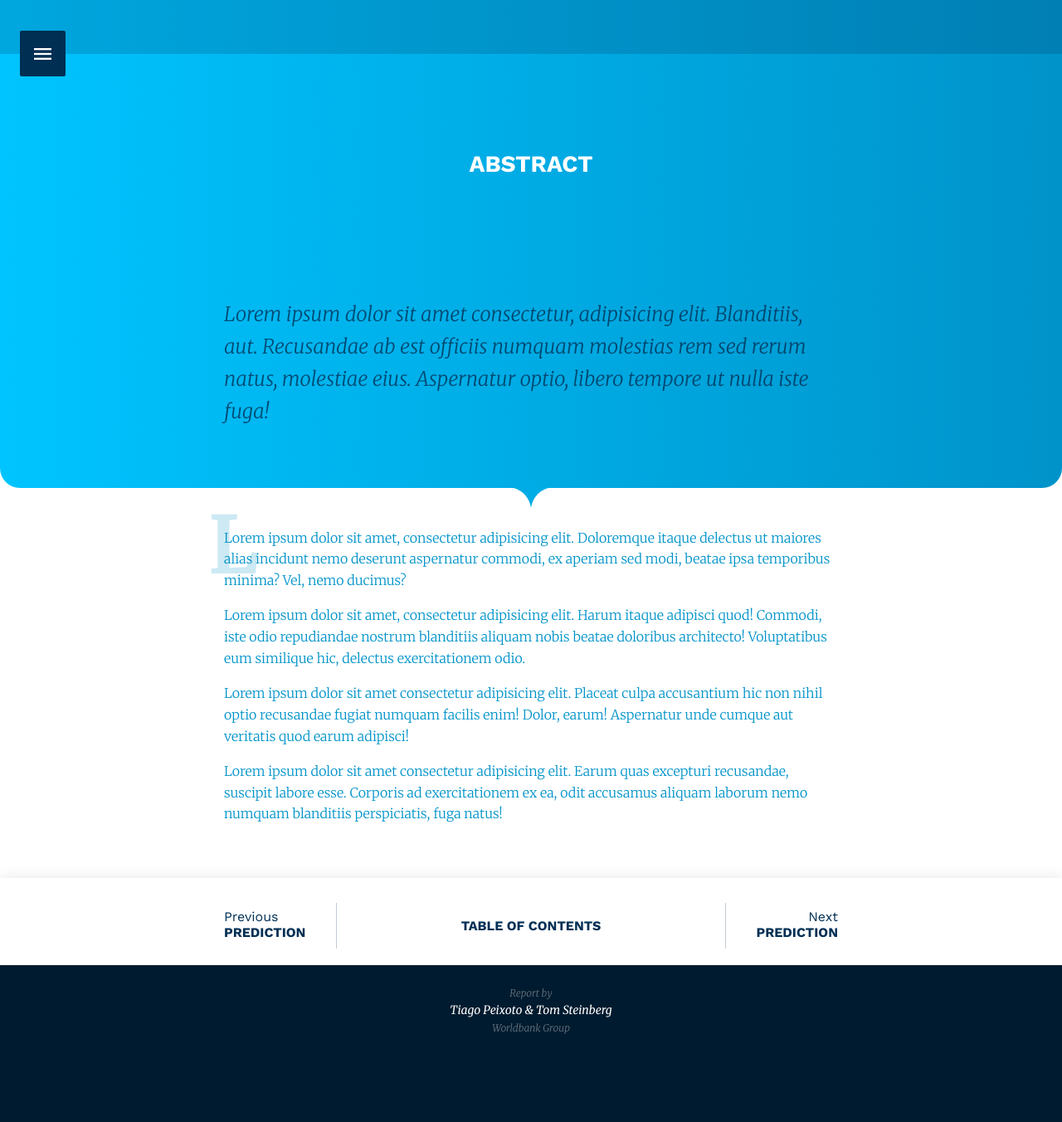
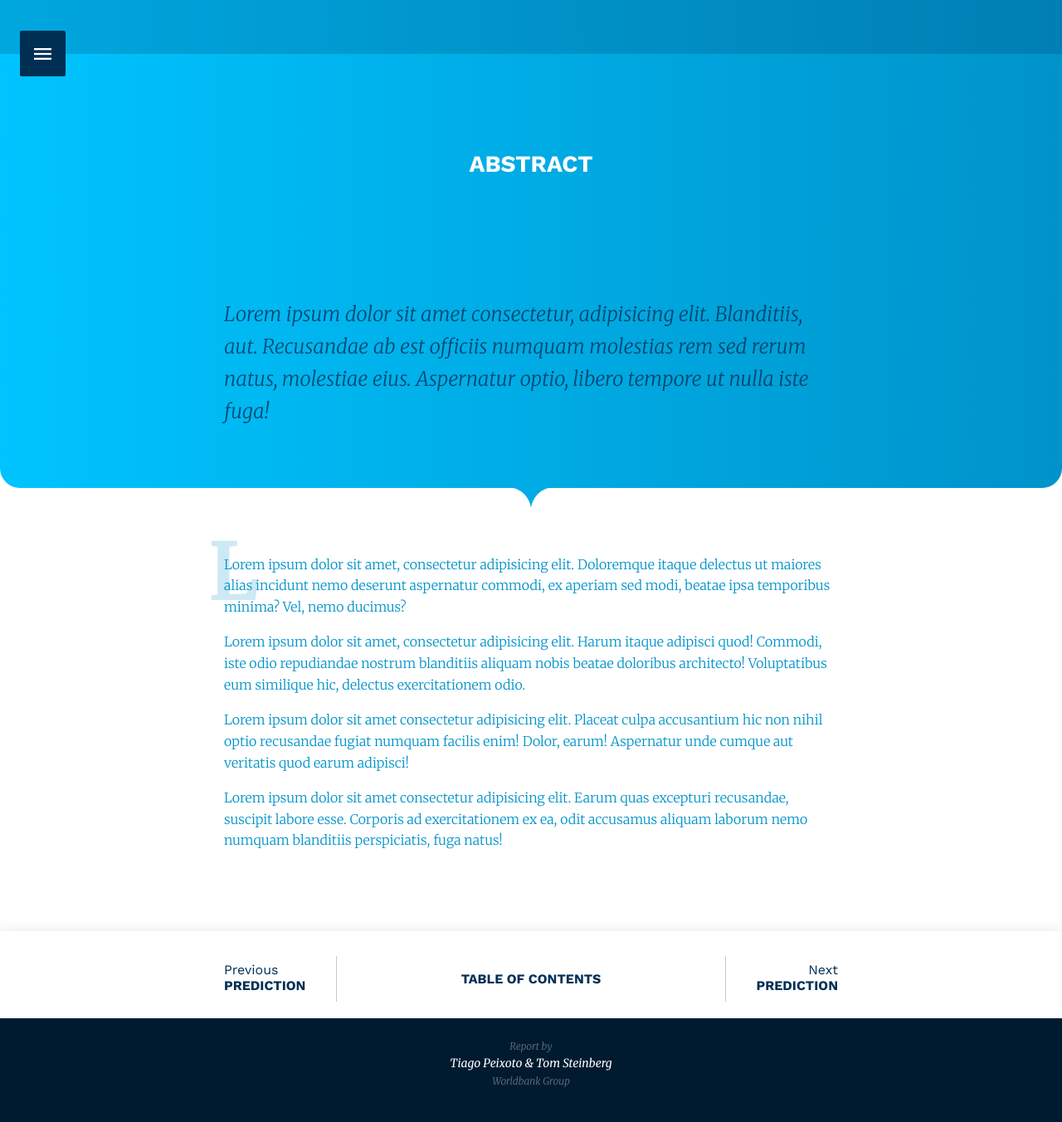
Before and after one commit to ccmdesign/apolitical-report, a Jekyll site: the page built from source/page-test.html, in a window 1280 px wide. Shown: the whole page at 83% size. Built offline with Jekyll 4.4.1, drawn with Linux system fonts in a browser that asks for light colours; before the commit the page ends 1288 px from its top, so only the background shows below that.

Commit message:
:lipstick: Fix prediction page.

```diff
--- a/source/_sass/components/_content-body.scss
+++ b/source/_sass/components/_content-body.scss
@@ -1,6 +1,6 @@
 .content-body {
     position: relative;
-    padding: 48px 0;
+    padding: 80px 0;
     font-weight: 300;
 
     &__initial-letter {
@@ -9,7 +9,7 @@
         pointer-events: none;
         font-weight: 700;
         font-size: 6em;
-        top: -8px;
+        top: 24px;
         left: -19px;
         z-index: 0;
         user-select: none;
```
